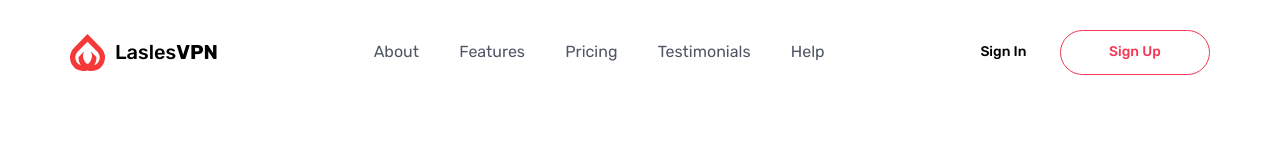
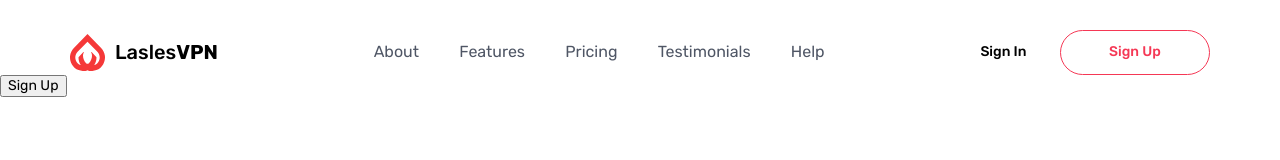
Before and after one commit to Evgen-1312/LaslesVPN, a plain HTML site: page index.html in a window 1280 px wide. Drawn offline with Linux system fonts and the light colour scheme.

Commit message:
[master]

```diff
--- a/css/style.css
+++ b/css/style.css
@@ -60,7 +60,7 @@ body {
 	text-decoration: none;
 }
 
-.check-in button {
+.check-in_button_signup {
 	font-size: 16;
 	font-weight: 500;
 	width: 150px;
--- a/index.html
+++ b/index.html
@@ -28,10 +28,13 @@
 				</nav>
 				<div class="check-in">
 					<a href="">Sign In</a>
-					<button type="button">Sign Up</button>
+					<button type="button" class="check-in_button_signup">Sign Up</button>
 				</div>
 			</div>
 		</header>
+		<footer>
+			<button type="button" class="check-in_footer">Sign Up</button>
+		</footer>
 	</div>
 	<script src="js/script.js"></script>
 </body>
```
